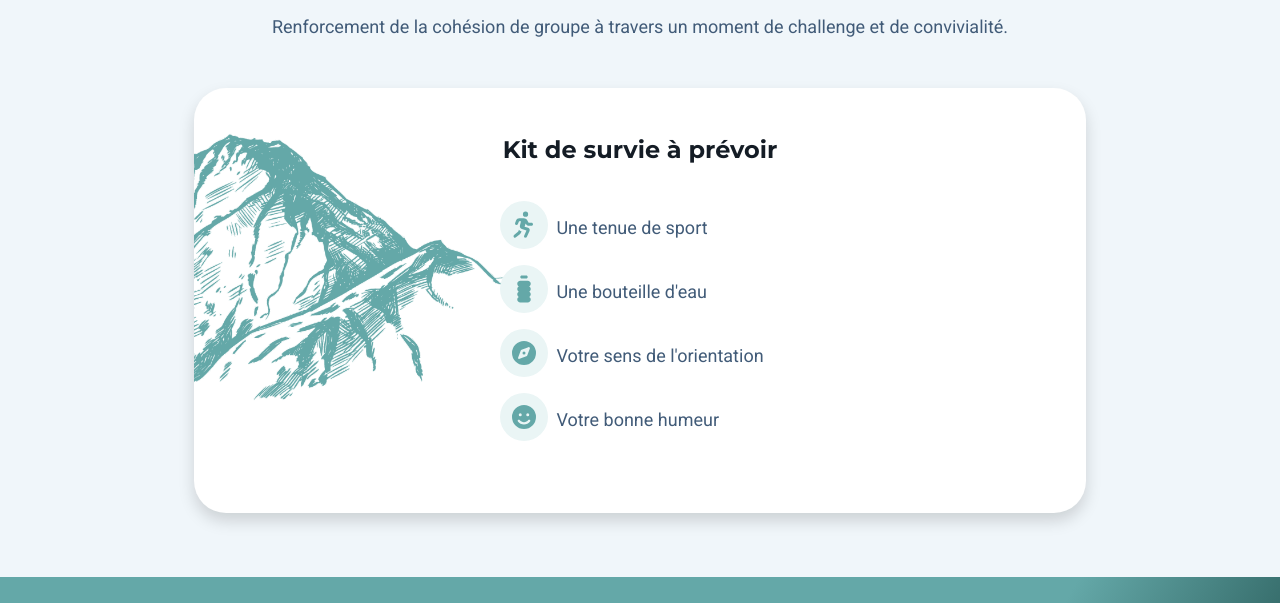
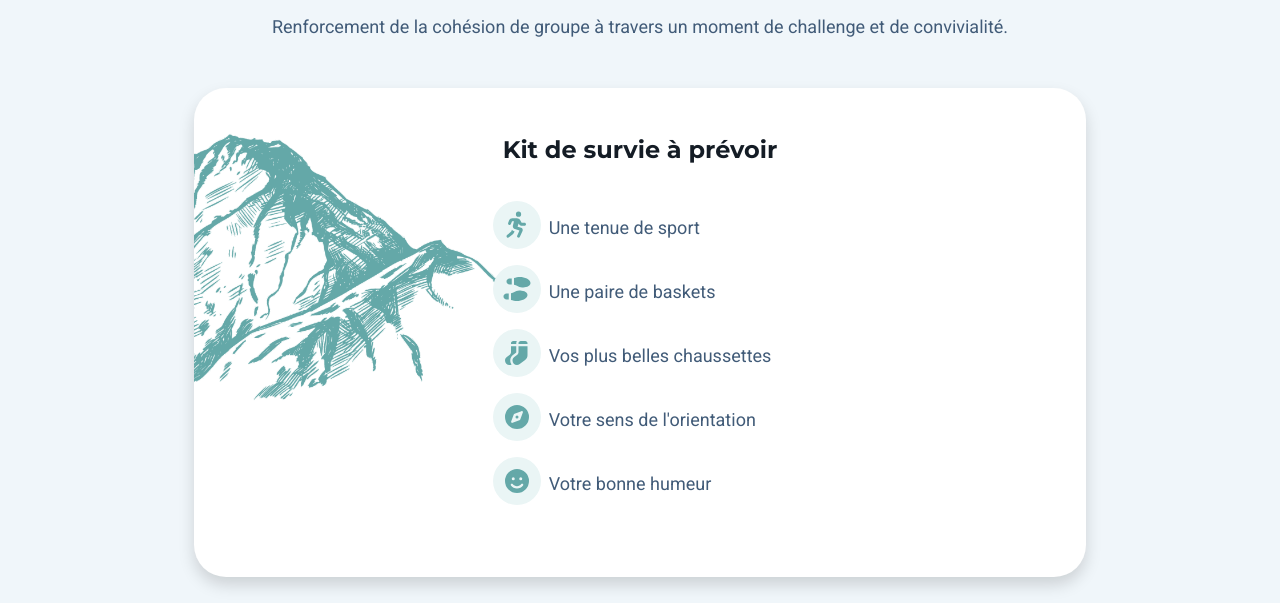
Before and after one commit to nut-cdc/seminaire-03-23, a plain HTML site: page index.html in a window 1280 px wide. Shown: the part 3777-4380 px from the top of the page. Drawn offline with Linux system fonts and the light colour scheme.

Commit message:
Update html file

```diff
--- a/index.html
+++ b/index.html
@@ -530,7 +530,8 @@
 				<h4 class="mb-3">Kit de survie à prévoir</h4>
 				<ul class="offers-list list-unstyled d-inline-block mx-auto text-start">
 					<li><span class="icon-holder me-2"><i class="fas fa-person-running"></i></span>Une tenue de sport</li>
-					<li><span class="icon-holder me-2"><i class="fas fa-bottle-water"></i></span>Une bouteille d'eau</li>
+					<li><span class="icon-holder me-2"><i class="fas fa-shoe-prints"></i></span>Une paire de baskets</li>
+					<li><span class="icon-holder me-2"><i class="fas fa-socks"></i></span>Vos plus belles chaussettes</li>
 					<li><span class="icon-holder me-2"><i class="fas fa-compass"></i></span>Votre sens de l'orientation</li>
 					<li><span class="icon-holder me-2"><i class="fas fa-face-smile"></i></span>Votre bonne humeur</li>
 				</ul><!--offers-list-->
```
